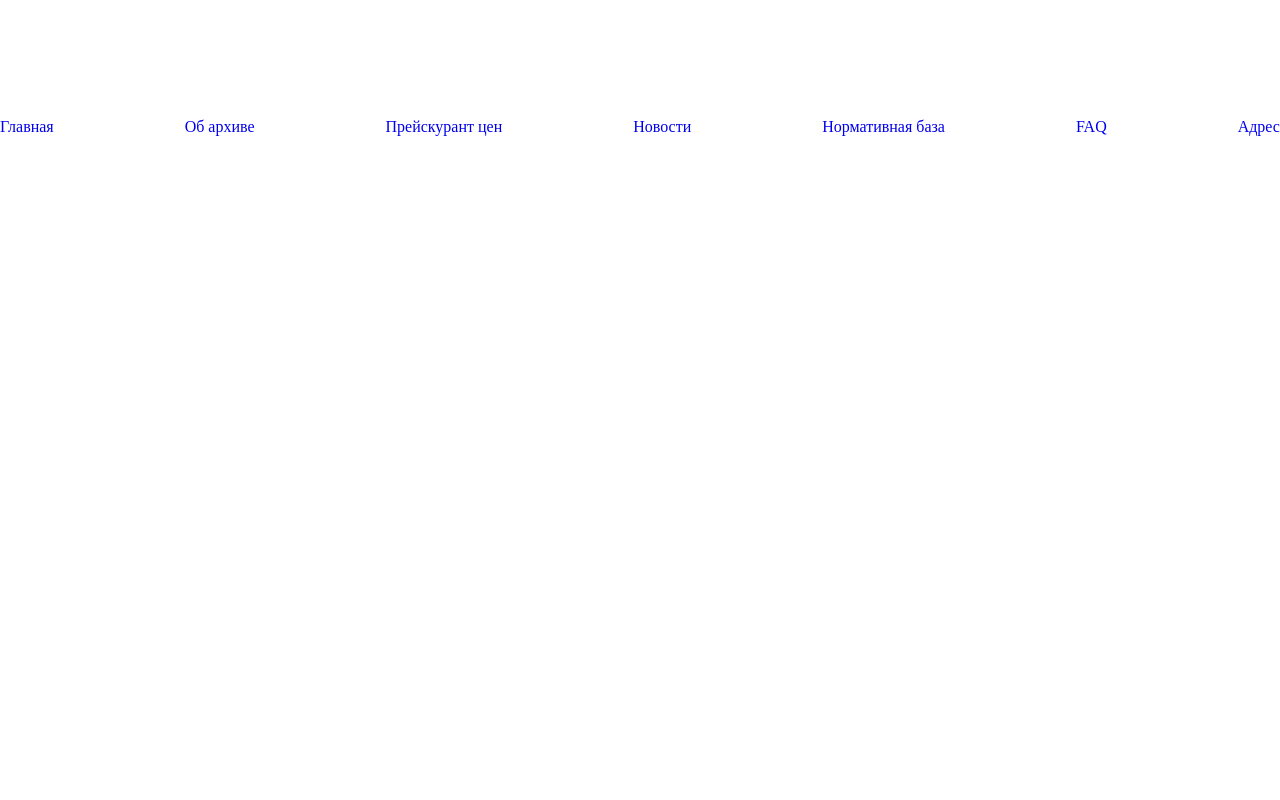
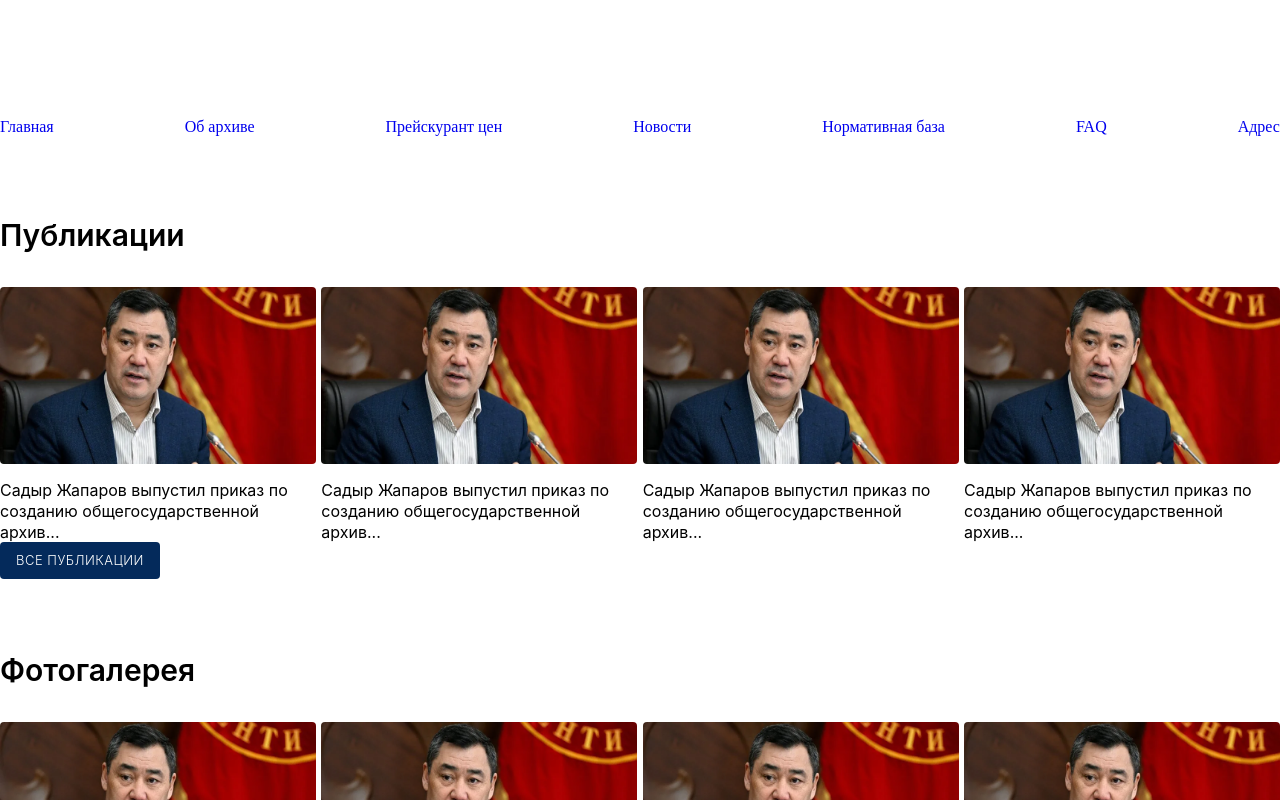
Before and after one commit to Aidarkg/front-archive, a React (Vite) app: page / in a window 1280 px wide. Shown: the top 800 px of the page. Built offline with nearby package versions, Linux system fonts and the light colour scheme.

Commit message:
add gallery section

```diff
--- a/src/app/styles/core.sass
+++ b/src/app/styles/core.sass
@@ -24,4 +24,3 @@ body
 .container
   max-width: 1360px
   margin: 0 auto
-  background-color: #022c2f
--- a/src/pages/main/section/gallery/Gallery.jsx
+++ b/src/pages/main/section/gallery/Gallery.jsx
@@ -1,3 +1,52 @@
+import {GalleryBlock} from "./components/galleryBlock/GalleryBlock.jsx";
+import s from "./gallery.module.sass";
+import img from "./images/japarov.webp";
+
 export const Gallery = () => {
-   return <div></div>;
+
+    //представим что нам с бэка прилетают данные
+    const galleryContent = [
+        {
+            galleryTitle: "Публикации",
+            galleryDescription: "Садыр Жапаров выпустил приказ по созданию общегосударственной архив...",
+            galleryImage: img,
+            galleryLink: "/",
+            galleryLinkText: "Все публикации"
+        },
+
+        {
+            galleryTitle: "Фотогалерея",
+            galleryDescription: "Садыр Жапаров выпустил приказ по созданию общегосударственной архив...",
+            galleryImage: img,
+            galleryLink: "/",
+            galleryLinkText: "Вся фотогалерея"
+        },
+        {
+            galleryTitle: "Видеогалерея",
+            galleryDescription: "Садыр Жапаров выпустил приказ по созданию общегосударственной архив...",
+            galleryImage: img,
+            galleryLink: "/",
+            galleryLinkText: "Вся видеогалерея"
+        },
+    ];
+
+    return <section className={s.gallery}>
+        <div className="container">
+            <div className={s.galleryInner}>
+                {
+                    galleryContent && galleryContent.map((item, index) => (
+                        <GalleryBlock
+                            key={index}
+                            galleryTitle={item.galleryTitle}
+                            galleryDescription={item.galleryDescription}
+                            galleryImage={item.galleryImage}
+                            galleryLink={item.galleryLink}
+                            galleryLinkText={item.galleryLinkText}
+                        />
+
+                    ))
+                }
+            </div>
+        </div>
+    </section>;
 };
--- /dev/null
+++ b/src/pages/main/section/gallery/components/customLink/CustomLink.jsx
@@ -0,0 +1,8 @@
+import s from "./customLink.module.sass";
+import {Link} from "react-router-dom";
+
+export const CustomLink = ({link, customLinkText}) => {
+    return (
+        <Link to={link} className={s.customLink}>{customLinkText}</Link>
+    );
+};
--- /dev/null
+++ b/src/pages/main/section/gallery/components/customLink/customLink.module.sass
@@ -0,0 +1,13 @@
+.customLink
+    background: var(--root-blue)
+    padding: 10px 16px
+    text-decoration: none
+    color: var(--root-white)
+    border-radius: 4px
+    font-family: Inter, sans-serif
+    font-size: 13px
+    font-weight: 300
+    line-height: 130%
+    letter-spacing: 0.5px
+    text-align: left
+    text-transform: uppercase
--- /dev/null
+++ b/src/pages/main/section/gallery/components/galleryBlock/GalleryBlock.jsx
@@ -0,0 +1,20 @@
+import {GalleryCard} from "../galleryCard/GalleryCard.jsx";
+import s from "./galleryBlock.module.sass";
+import {CustomLink} from "../customLink/CustomLink.jsx";
+
+export const GalleryBlock=({galleryTitle, galleryDescription, galleryImage, galleryLink, galleryLinkText})=>{
+    return <div className={s.galleryBlock}>
+        <div className={s.galleryBlockTitle}>
+            <h2>{galleryTitle}</h2>
+        </div>
+        <div className={s.galleryBlockContent}>
+            <GalleryCard description={galleryDescription} image={galleryImage}/>
+            <GalleryCard description={galleryDescription} image={galleryImage}/>
+            <GalleryCard description={galleryDescription} image={galleryImage}/>
+            <GalleryCard description={galleryDescription} image={galleryImage}/>
+        </div>
+        <div className={s.galleryBlockLink}>
+            <CustomLink link={galleryLink} customLinkText={galleryLinkText}/>
+        </div>
+    </div>;
+};
--- /dev/null
+++ b/src/pages/main/section/gallery/components/galleryBlock/galleryBlock.module.sass
@@ -0,0 +1,19 @@
+.galleryBlock
+    &Title
+        display: flex
+        justify-content: flex-start
+        h2
+            color: rgb(0, 0, 0)
+            font-family: Inter, sans-serif
+            font-size: 30px
+            font-weight: 600
+            line-height: 130%
+            letter-spacing: 0
+            text-align: left
+    &Content
+        display: flex
+        justify-content: space-between
+        margin: 32px 0 24px
+    &Link
+        display: flex
+        justify-content: flex-start
--- /dev/null
+++ b/src/pages/main/section/gallery/components/galleryCard/GalleryCard.jsx
@@ -0,0 +1,9 @@
+import s from "./galleryCard.module.sass";
+export const GalleryCard=({image, description})=>{
+    return <div className={s.galleryCard}>
+        <div>
+            <img className={s.galleryCard__image} src={image} alt="politician"/>
+        </div>
+        <p>{description}</p>
+    </div>;
+};
--- /dev/null
+++ b/src/pages/main/section/gallery/components/galleryCard/galleryCard.module.sass
@@ -0,0 +1,17 @@
+.galleryCard
+    width: 316px
+    height: 231px
+    display: flex
+    flex-direction: column
+    p
+        font-family: Inter, sans-serif
+        font-size: 16px
+        font-weight: 400
+        line-height: 130%
+        letter-spacing: 0
+        text-align: left
+.galleryCard__image
+    border-radius: 4px
+    height: 177px
+    width: 316px
+    margin-bottom: 12px
--- /dev/null
+++ b/src/pages/main/section/gallery/gallery.module.sass
@@ -0,0 +1,6 @@
+.gallery
+    padding: 80px 0
+    &Inner
+        display: flex
+        flex-direction: column
+        gap: 72px
```
Also changed, not shown: src/pages/main/section/gallery/images/japarov.webp (added).
